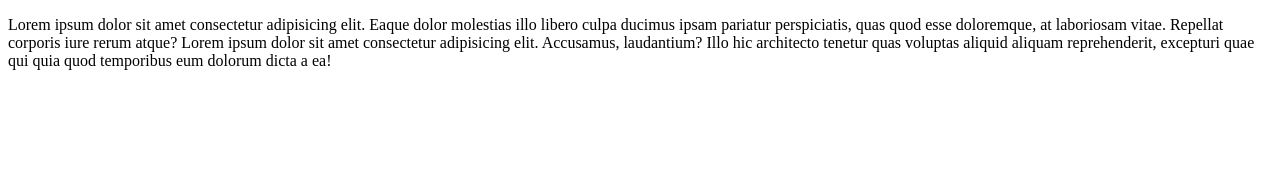
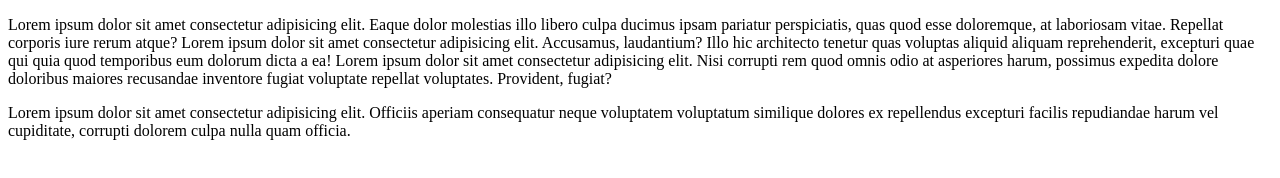
Before and after one commit to MURAD1344/my-simple-website, a plain HTML site: page index.html in a window 1280 px wide. Drawn offline with Linux system fonts and the light colour scheme.

Commit message:
3nd commit

```diff
--- a/index.html
+++ b/index.html
@@ -9,6 +9,10 @@
     <p>
     Lorem ipsum dolor sit amet consectetur adipisicing elit. Eaque dolor molestias illo libero culpa ducimus ipsam pariatur perspiciatis, quas quod esse doloremque, at laboriosam vitae. Repellat corporis iure rerum atque?
     Lorem ipsum dolor sit amet consectetur adipisicing elit. Accusamus, laudantium? Illo hic architecto tenetur quas voluptas aliquid aliquam reprehenderit, excepturi quae qui quia quod temporibus eum dolorum dicta a ea!
+    Lorem ipsum dolor sit amet consectetur adipisicing elit. Nisi corrupti rem quod omnis odio at asperiores harum, possimus expedita dolore doloribus maiores recusandae inventore fugiat voluptate repellat voluptates. Provident, fugiat?
+    <p>
+        Lorem ipsum dolor sit amet consectetur adipisicing elit. Officiis aperiam consequatur neque voluptatem voluptatum similique dolores ex repellendus excepturi facilis repudiandae harum vel cupiditate, corrupti dolorem culpa nulla quam officia.
+    </p>
     </p>
 </body>
 </html>
```
